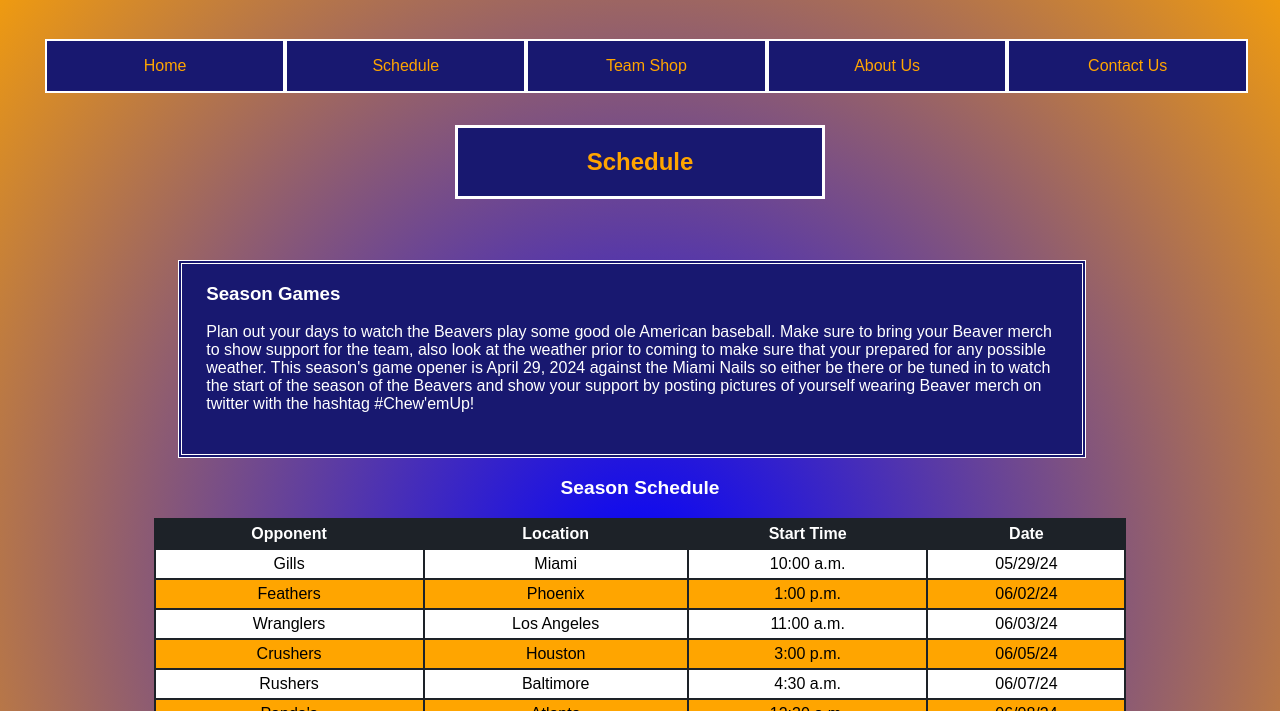
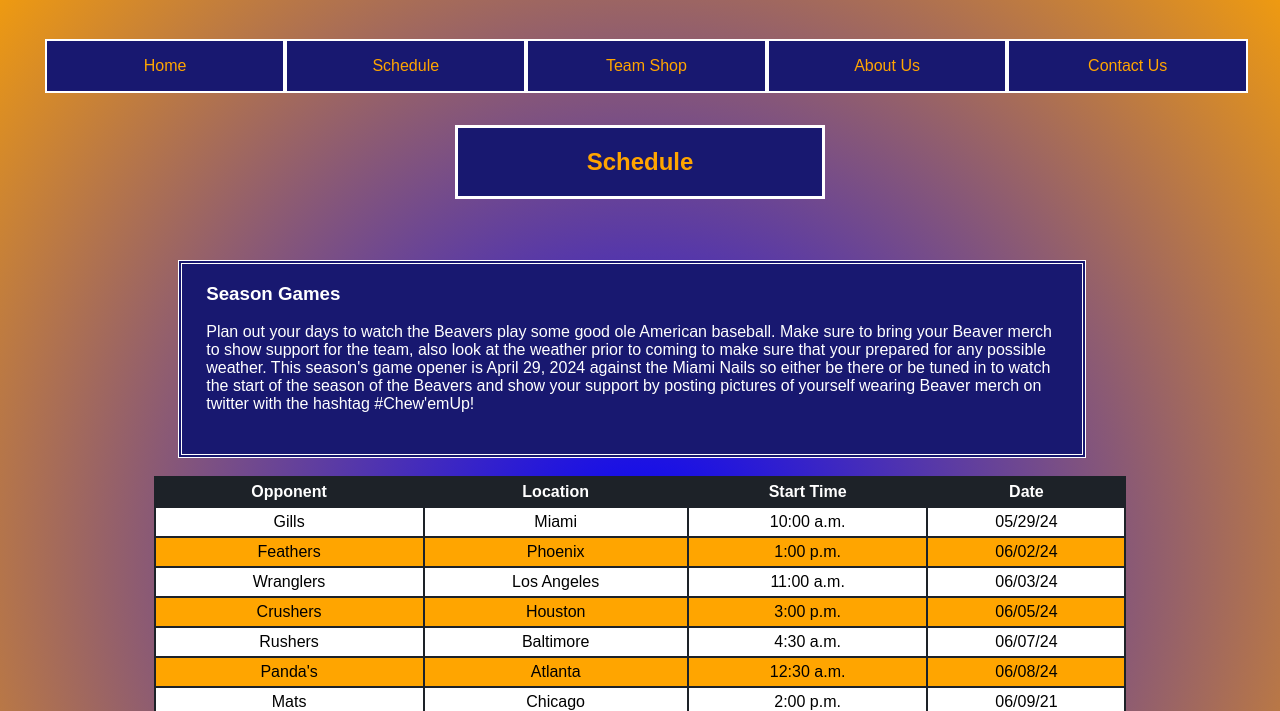
Before and after one commit to JoshOC2024/my-website, a plain HTML site: page schedule.html in a window 1280 px wide. Shown: the part 89-800 px from the top of the page. Drawn offline with Linux system fonts and the light colour scheme.

Commit message:
removed the caption under schedule.html

```diff
--- a/schedule.html
+++ b/schedule.html
@@ -41,14 +41,18 @@
         <div class="standardInfo">
             <h3>Season Games</h3>
             <p>
-                Plan out your days to watch the Beavers play some good ole American baseball. Make sure to bring your Beaver merch to show support for the team, also look at the weather prior to coming to make sure that your prepared for any possible weather. This season's game opener is April 29, 2024 against the Miami Nails so either be there or be tuned in to watch the start of the season of the Beavers and show your support by posting pictures of yourself wearing Beaver merch on twitter with the hashtag
+                Plan out your days to watch the Beavers play some good ole American baseball. Make sure to bring your
+                Beaver merch to show support for the team, also look at the weather prior to coming to make sure that
+                your prepared for any possible weather. This season's game opener is April 29, 2024 against the Miami
+                Nails so either be there or be tuned in to watch the start of the season of the Beavers and show your
+                support by posting pictures of yourself wearing Beaver merch on twitter with the hashtag
                 #Chew'emUp!
             </p>
         </div>
 
+        <br>
 
         <table>
-            <caption>Season Schedule</caption>
             <thead>
                 <tr>
                     <th>Opponent</th>
```
